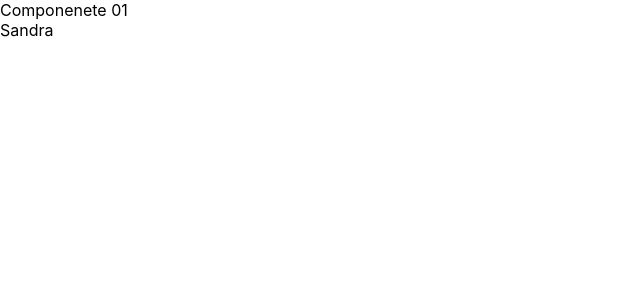
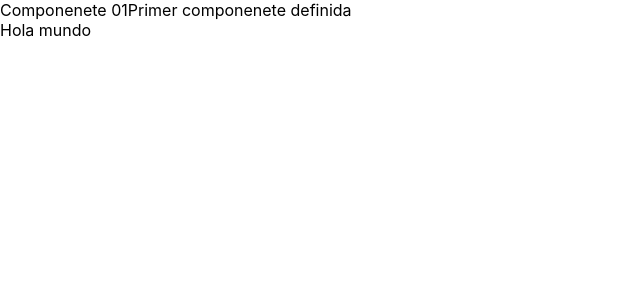
Before and after one commit to SandraSota/sitioreact0, a React (Create React App) app: page / in a window 1280 px wide. Shown: the top 300 px of the page, without its empty margins (0-640 px from the left). Built offline with nearby package versions, Linux system fonts and the light colour scheme.

Commit message:
v03 Definido nuevo componenete

```diff
--- a/src/App.js
+++ b/src/App.js
@@ -6,7 +6,7 @@ function App() {
   return (
     <div>
       <C01Componente/>
-        Sandra
+        Hola mundo
 
     </div>
   );
--- a/src/pagina/C01Componente.jsx
+++ b/src/pagina/C01Componente.jsx
@@ -4,6 +4,7 @@ const C01Componente = () => {
   return (
     <div>
         <hd>Componenete 01</hd>
+        Primer componenete definida
 
     </div>
   )
```
